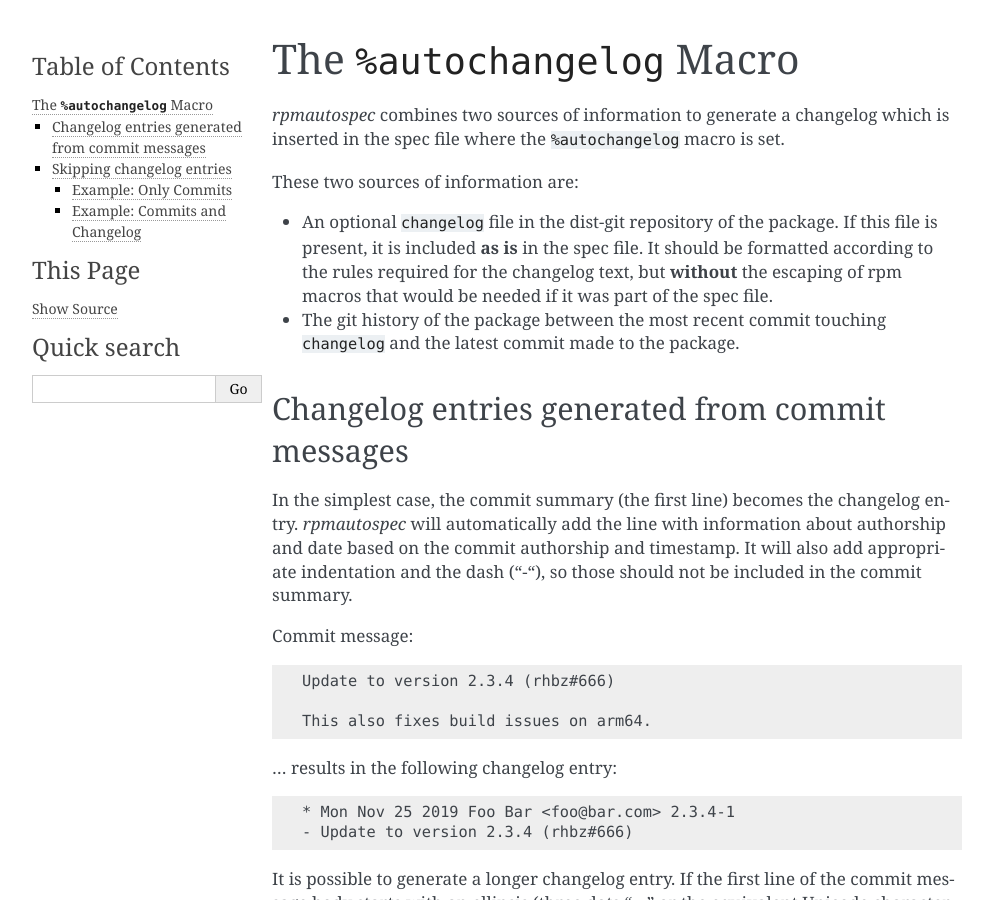
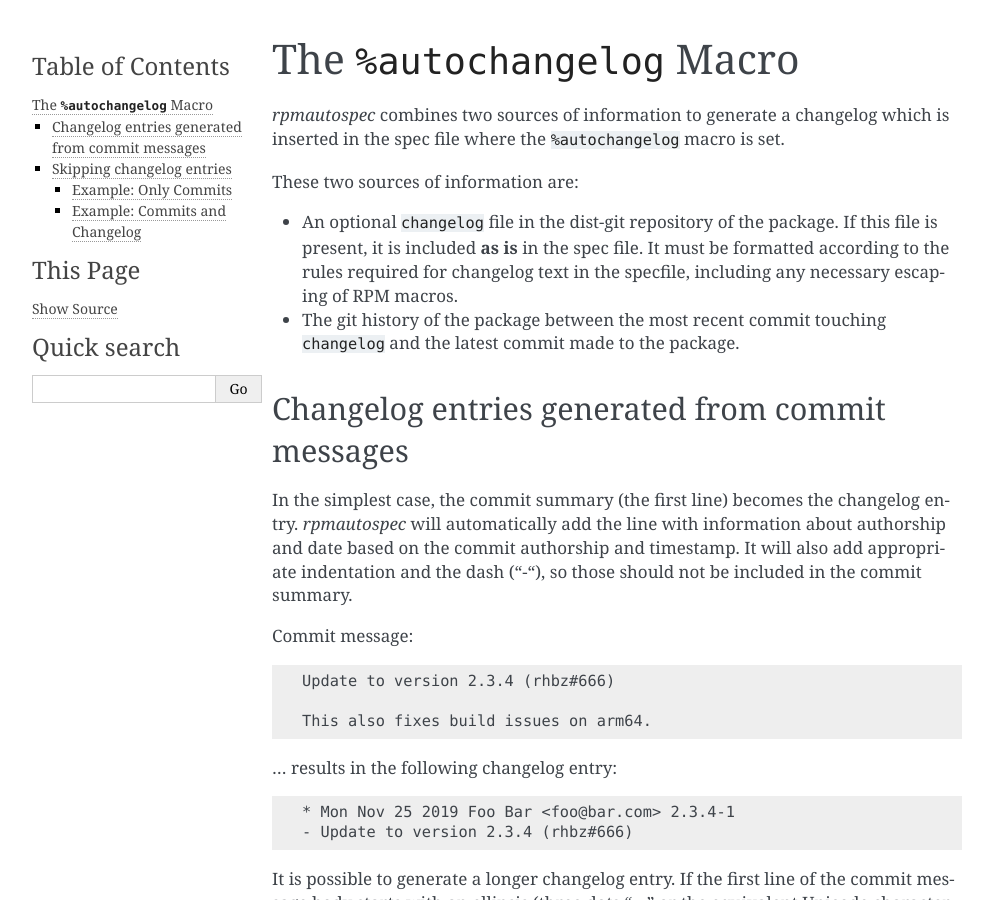
Before and after one commit to fedora-infra/rpmautospec, a Sphinx documentation site: the page built from doc/autochangelog.rst, in a window 1280 px wide and 900 px high. Shown: the whole window, without its empty margins (133-1126 px from the left). Built offline with Sphinx 7.4.7, drawn with Linux system fonts in a browser that asks for light colours.

Commit message:
Docs: Correct requirement to escape changelog
Contrary to the existing documentation, the changelog file must contain
escapes for any RPM macros referenced in it or it can introduce
unexpected behavior (including parse errors) when it is included back
into the specfile during %autochangelog processing.

Fixes: https://github.com/fedora-infra/rpmautospec/issues/360

Signed-off-by: Stephen Gallagher <sgallagh@redhat.com>

```diff
--- a/doc/autochangelog.rst
+++ b/doc/autochangelog.rst
@@ -9,10 +9,9 @@ which is inserted in the spec file where the ``%autochangelog`` macro is set.
 These two sources of information are:
 
 * An optional ``changelog`` file in the dist-git repository of the package. If
-  this file is present, it is included **as is** in the spec file. It should
-  be formatted according to the rules required for the changelog text, but
-  **without** the escaping of rpm macros that would be needed if it was part
-  of the spec file.
+  this file is present, it is included **as is** in the spec file. It must be
+  formatted according to the rules required for changelog text in the
+  specfile, including any necessary escaping of RPM macros.
 
 * The git history of the package between the most recent commit touching
   ``changelog`` and the latest commit made to the package.
```
